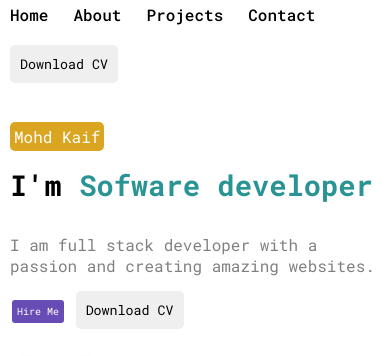
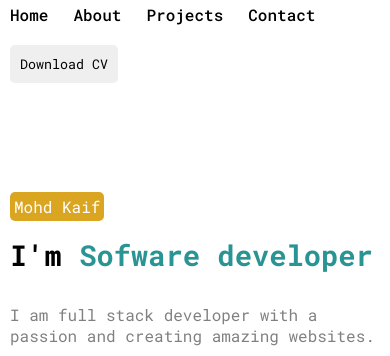
Before and after one commit to mohdkaif1729/mohdkaif-portfolio, a plain HTML site: page index.html in a window 390 px wide. Shown: the part 58-414 px from the top of the page. Drawn offline with Linux system fonts and the light colour scheme.

Commit message:
nav bar height fixed 100px

```diff
--- a/style.css
+++ b/style.css
@@ -23,6 +23,7 @@ header {
   top: 0;
   background-color: white;
   z-index: 100;
+
 }
 .nav_bar {
   display: flex;
@@ -436,10 +437,9 @@ header {
     width: 100%;
     padding: 10px;
   }
-  /* header {
-    height: 250px;
-    left: 0;
-  } */
+  header {
+    height: 140px;
+  }
   .nav_bar {
     flex-direction: column;
     align-items: start;
```
